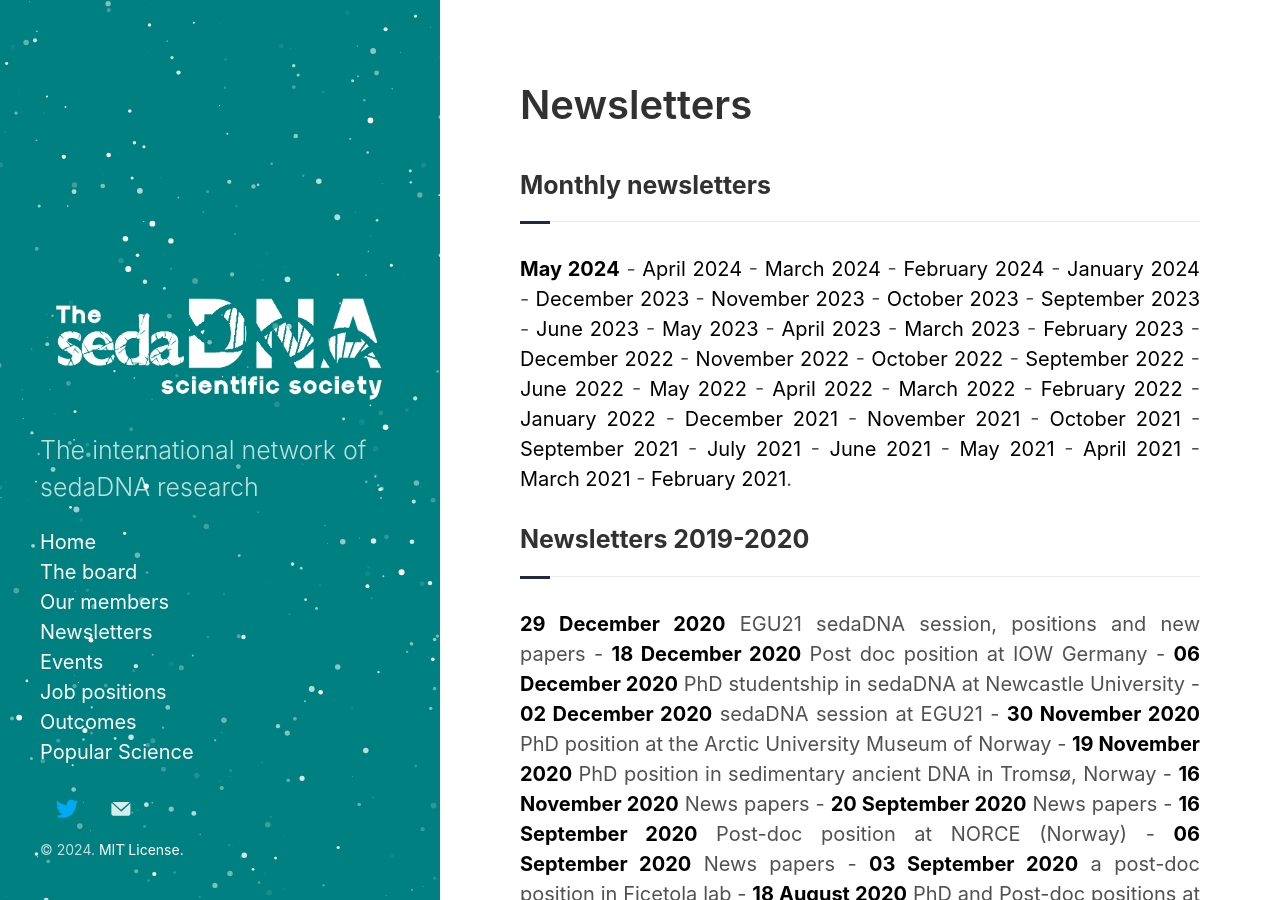
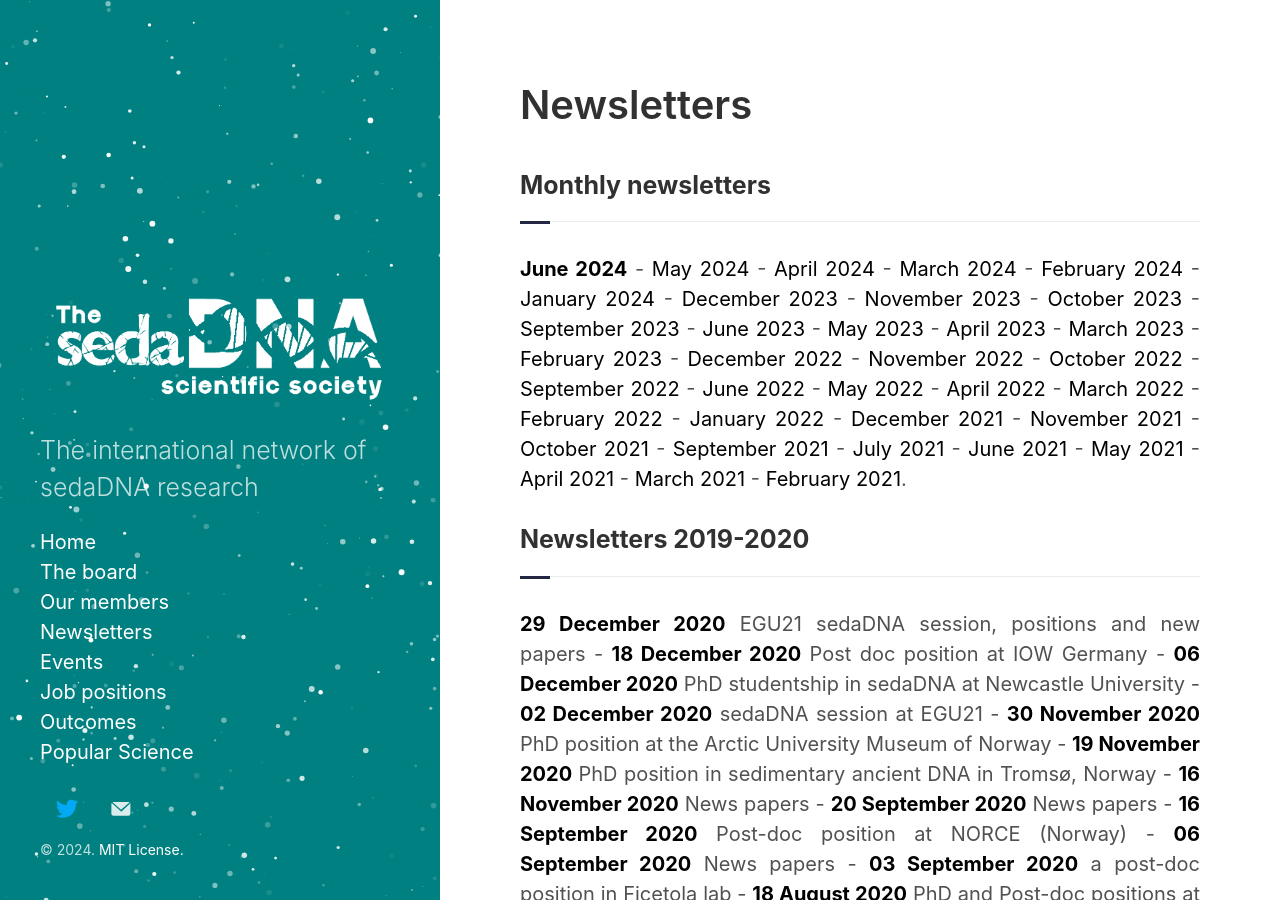
Before and after one commit to sedadna/sedadna.github.io, a Jekyll site: the page built from category/news.md, in a window 1280 px wide and 900 px high. Built offline with Jekyll 4.4.1, drawn with Linux system fonts in a browser that asks for light colours.

Commit message:
Update news.md

```diff
--- a/category/news.md
+++ b/category/news.md
@@ -8,7 +8,8 @@
 </div>
 <div class="intro">
 <p>
-<a href="https://sedadna.github.io/category/news/24-05.html" target="_blank"><b>May 2024</b></a> -
+<a href="https://sedadna.github.io/category/news/24-06.html" target="_blank"><b>June 2024</b></a> -
+<a href="https://sedadna.github.io/category/news/24-05.html" target="_blank">May 2024</a> -
 <a href="https://sedadna.github.io/category/news/24-04.html" target="_blank">April 2024</a> -
 <a href="https://sedadna.github.io/category/news/24-03.html" target="_blank">March 2024</a> -
 <a href="https://sedadna.github.io/category/news/24-02.html" target="_blank">February 2024</a> -
```
